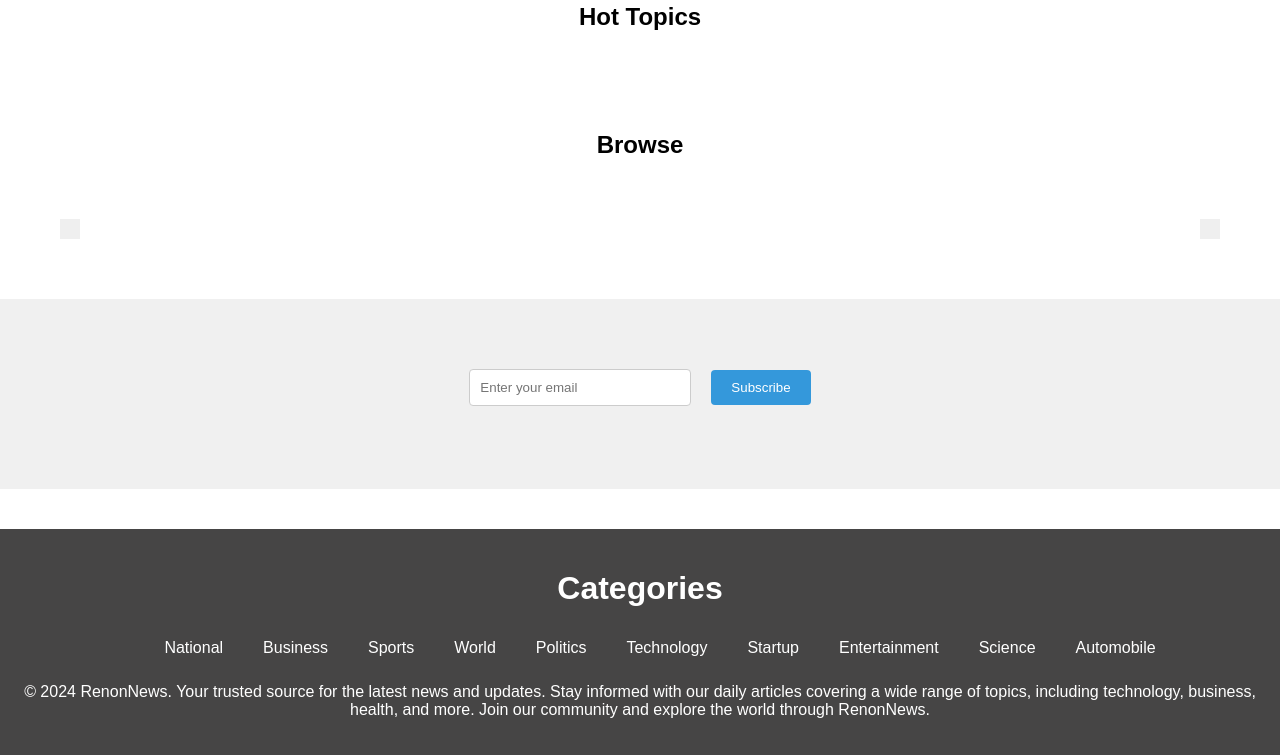
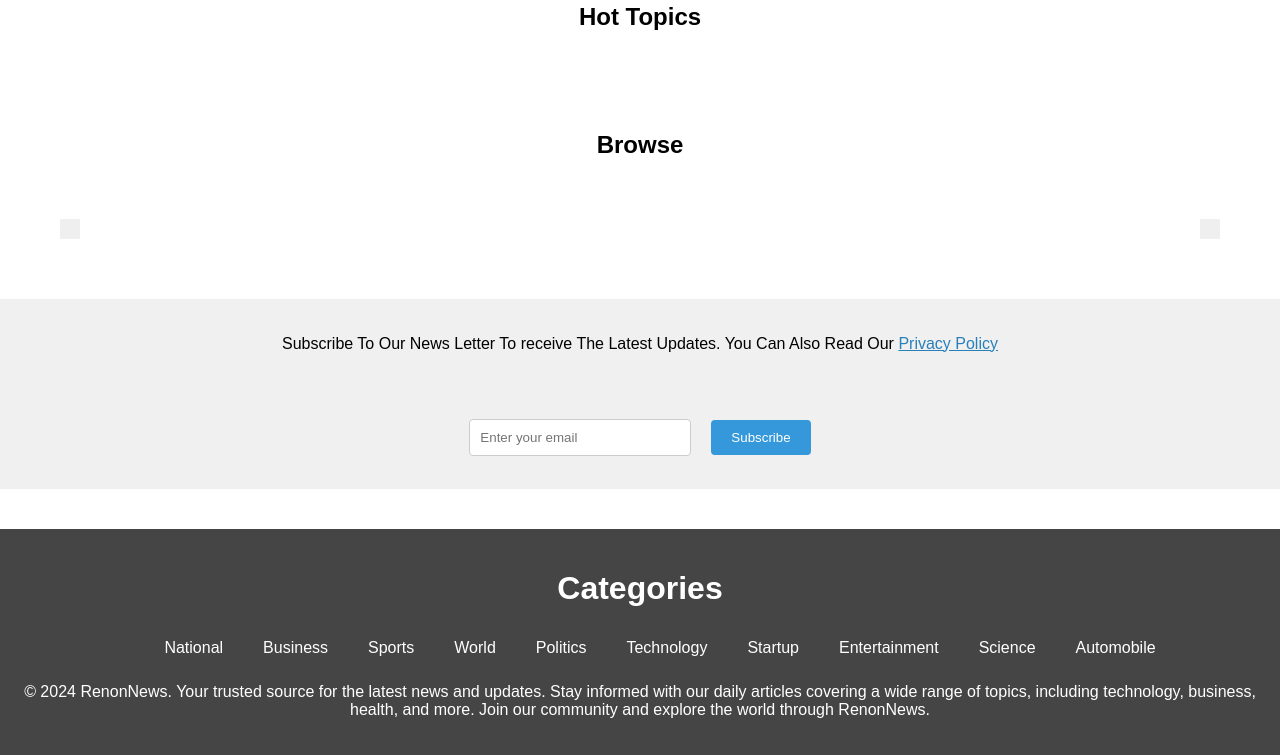
Before and after one commit to Renoy37/project, a plain HTML site: page index.html in a window 1280 px wide. Shown: the part 899-1654 px from the top of the page. Drawn offline with Linux system fonts and the light colour scheme; no server answers; some icons are missing.

Commit message:
latest commit

```diff
--- a/index.html
+++ b/index.html
@@ -19,9 +19,6 @@
             <li class="list-elms browse-link">Browse</li>
             <li class="list-elms subscribe-link">Subscribe</li>
 
-            <!-- <div><span class="sign">Sign Up</span>
-              <span class="sign">Sign In</span>
-            </div> -->
           </ul>
           <div class="hamburger">
             <span class="bar"></span>
@@ -93,6 +90,8 @@
   </section>
 
   <section id="subscribe" class="subscription-section">
+    <p class="subsciption-text">Subscribe To Our News Letter To receive The Latest Updates. You Can Also Read Our <span class="privacy"> Privacy Policy</span></p>
+
     <div class="subscription-container">
       <form class="subscription-form">
         <input class="subscription-input" type="email" placeholder="Enter your email"/>
--- a/styles.css
+++ b/styles.css
@@ -337,6 +337,19 @@ body {
   transition: color 0.3s ease-in-out;
 }
 
+.subsciption-text {
+  text-align: center;
+  /* display: block; */
+}
+.privacy {
+  color: #2980b9;
+  text-decoration: underline;
+}
+.privacy:hover {
+  cursor: default;
+  color: #3498db;
+  text-decoration: underline;
+}
 
 /* Default styles for larger screens */
 
```
